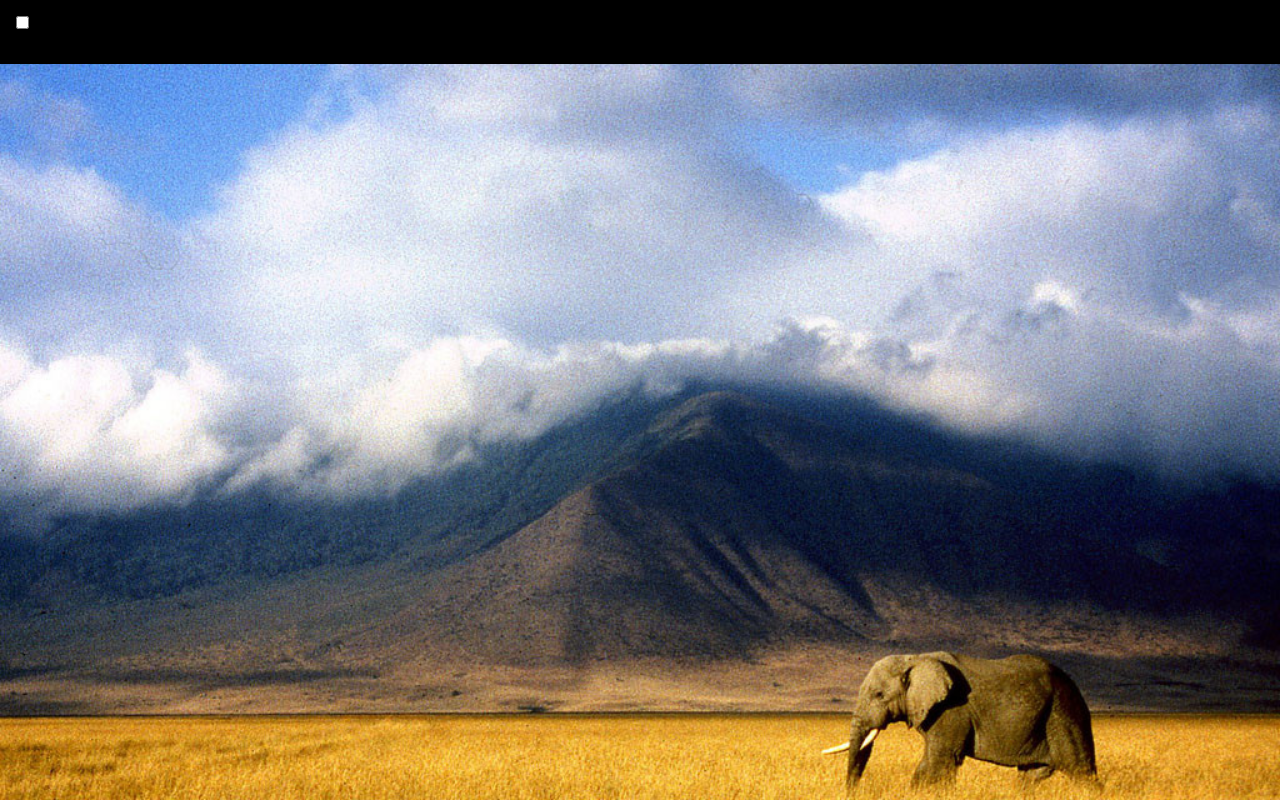
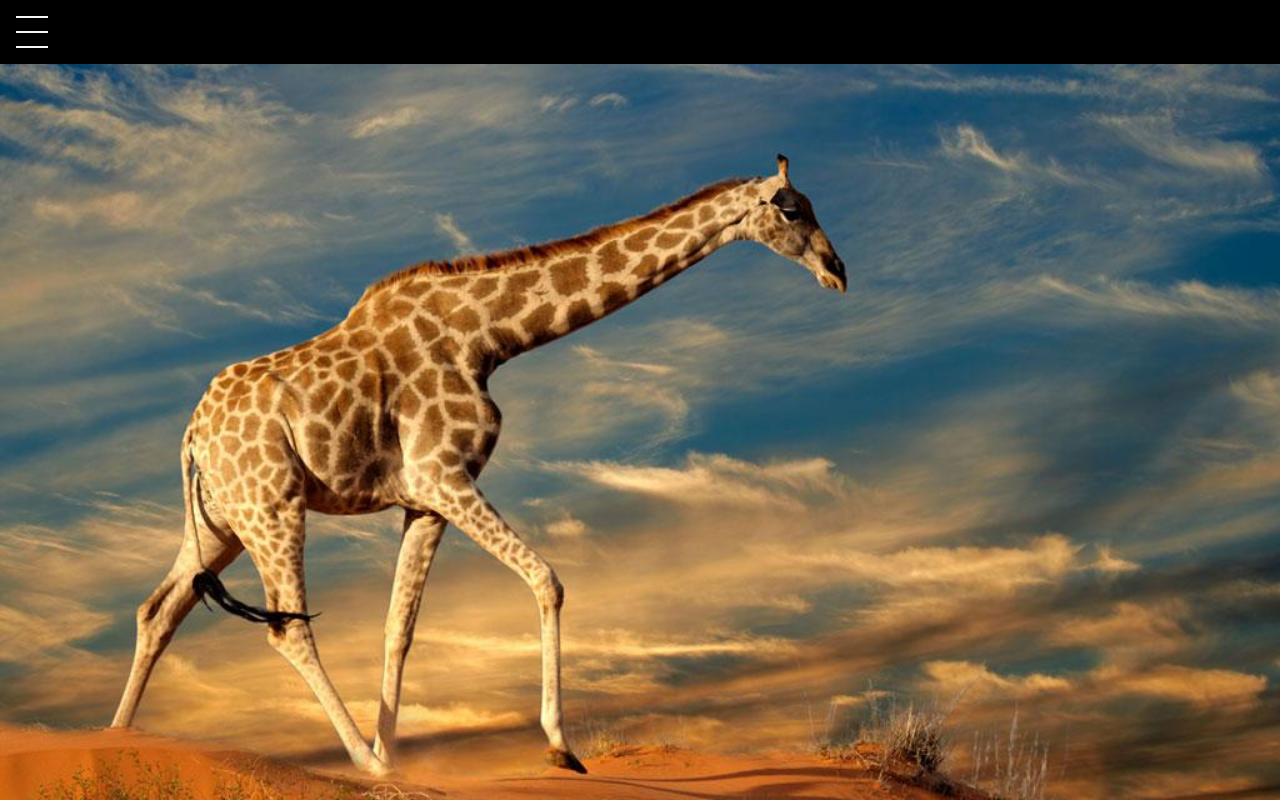
Before and after one commit to kode2/kode2.github.io, a plain HTML site: page prosjektetMitt/index.html in a window 1280 px wide. Drawn offline with Linux system fonts and the light colour scheme.

Commit message:
Burger Menu

```diff
--- a/prosjektetMitt/index.html
+++ b/prosjektetMitt/index.html
@@ -38,13 +38,38 @@
         }
 
         #menyAvPaa {
-            position: absolute;
-            left: 1rem;
-            top: 1rem;
+            display: none;
         }
 
         #menyAvPaa:checked ~ #meny {
             left: 0;
+        }
+
+        #menyAvPaa:checked ~ #burger > div:nth-child(1) {
+            transform: translateY(15px) rotate(45deg);
+        }
+        #menyAvPaa:checked ~ #burger > div:nth-child(2) {
+            opacity: 0;
+        }
+        #menyAvPaa:checked ~ #burger > div:nth-child(3) {
+            transform: translateY(-15px) rotate(-45deg);
+        }
+
+        #burger {
+            position: absolute;
+            width: 2rem;
+            height: 2rem;
+            left: 1rem;
+            top: 1rem;
+            display: flex;
+            justify-content: space-between;
+            flex-direction: column;
+            cursor: pointer;
+        }
+        #burger > div {
+            height: 2px;
+            background-color: whitesmoke;
+            transition: 0.5s;
         }
 
     </style>
@@ -54,6 +79,11 @@
     <header></header>
 
     <input type="checkbox" id="menyAvPaa">
+    <label id="burger" for="menyAvPaa">
+        <div></div>
+        <div></div>
+        <div></div>
+    </label>
     <nav id="meny"></nav>
 
     <script>
@@ -79,7 +109,7 @@
             }
         }
 
-        setInterval(byttBilde, 2000);
+        setInterval(byttBilde, 8000);
 
 
     </script>
```
